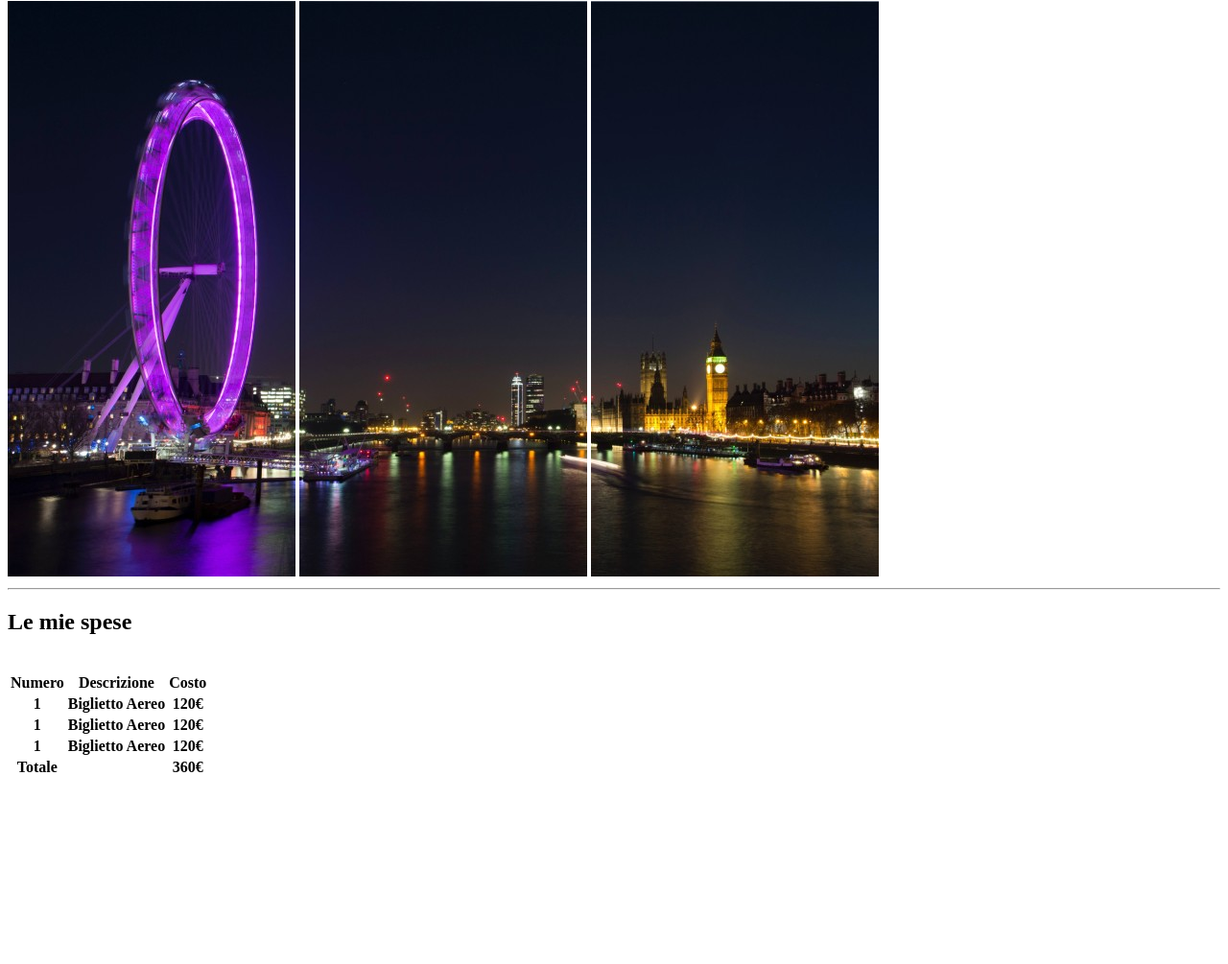
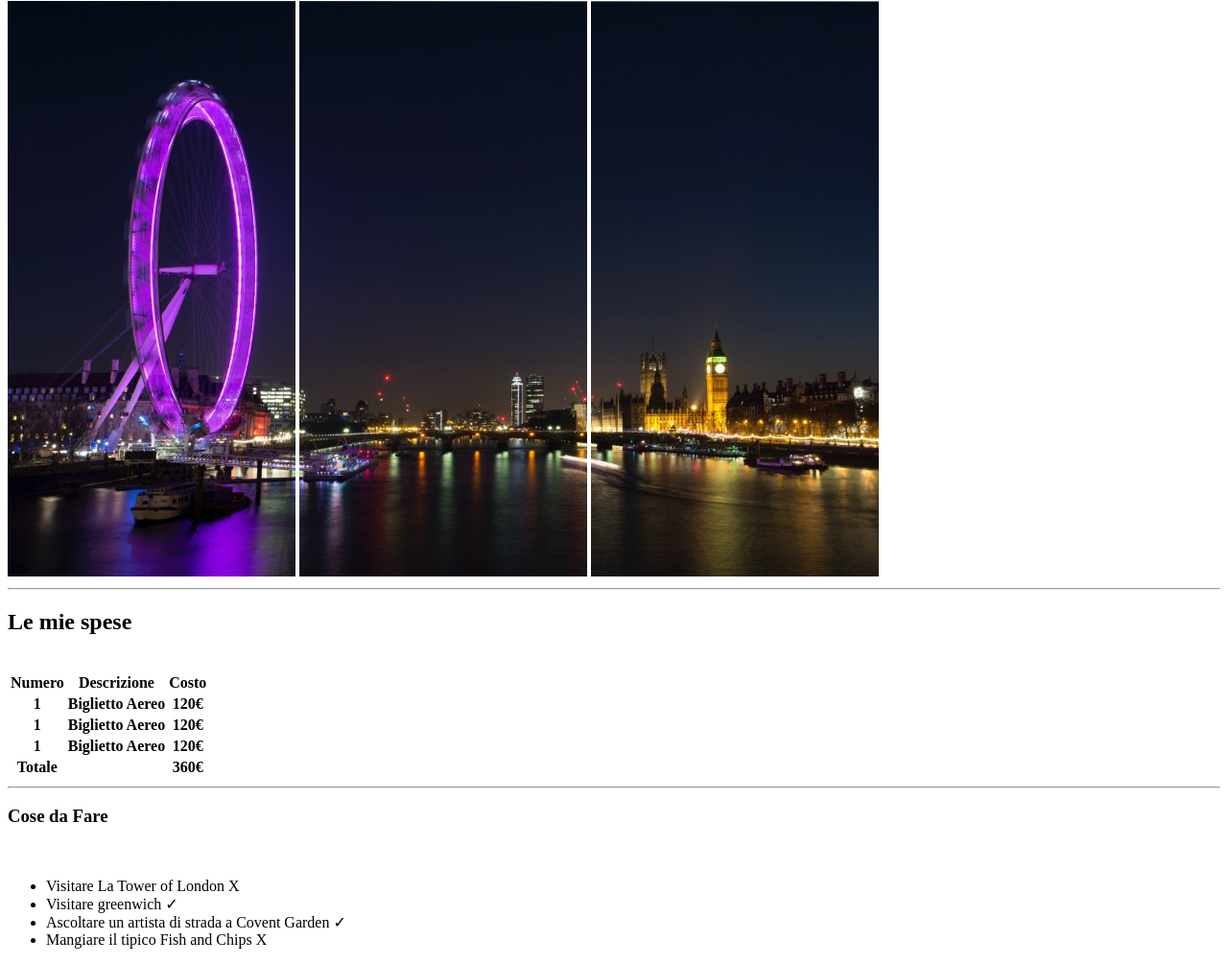
Before and after one commit to Pluz16/html-london-trip, a plain HTML site: page index.html in a window 1280 px wide. Shown: the part 79-1084 px from the top of the page at 96% size. Before the commit the page ends 899 px from the top, so only its background shows below. Drawn offline with Linux system fonts and the light colour scheme.

Commit message:
Cose da Fare

```diff
--- a/index.html
+++ b/index.html
@@ -53,6 +53,17 @@
                 </tr>
             </tfoot>
         </table>
+        <hr>
+        <section>
+            <h3>Cose da Fare</h3>
+            <br>
+            <ul>
+                <li>Visitare La Tower of London &#935;</li>
+                <li>Visitare greenwich &#10003;</li>
+                <li>Ascoltare un artista di strada a Covent Garden &#10003;</li>
+                <li>Mangiare il tipico Fish and Chips &#935; </li>
+            </ul>
+        </section>
     </main>
 
 
```
